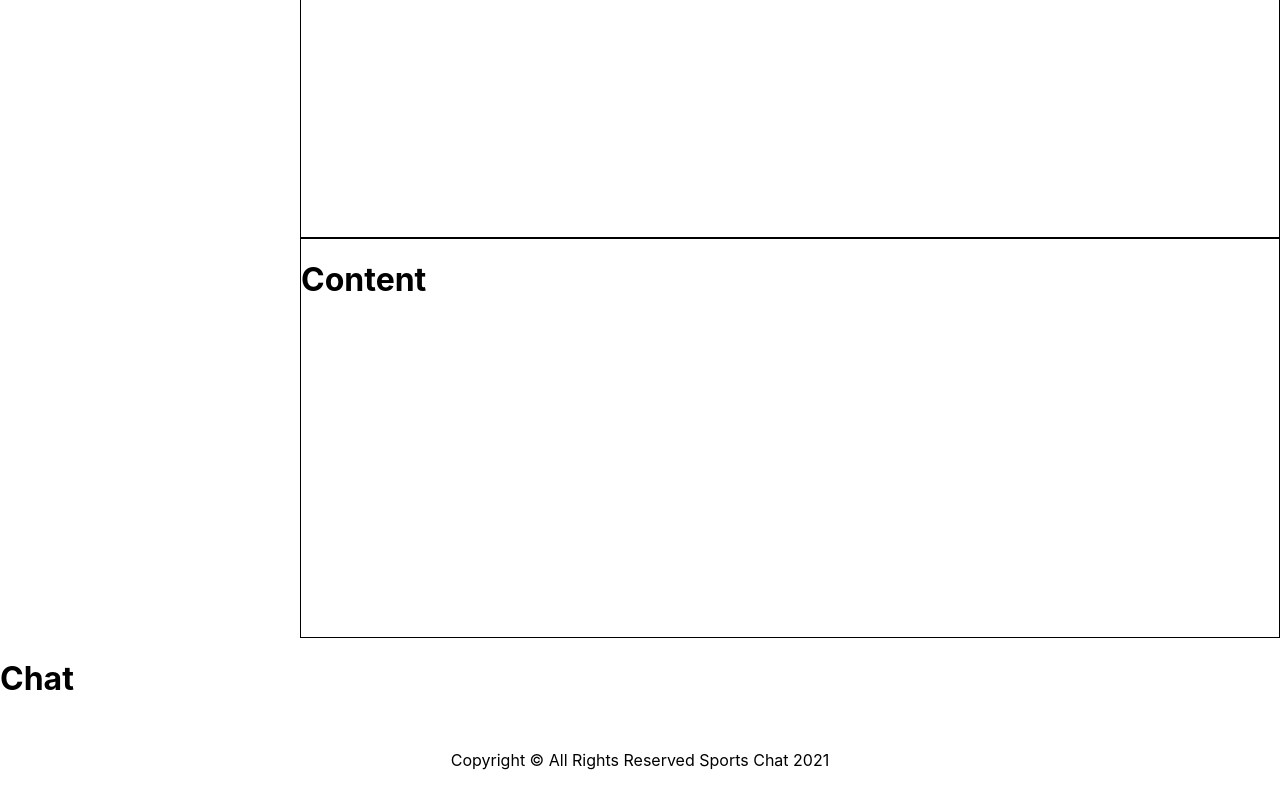
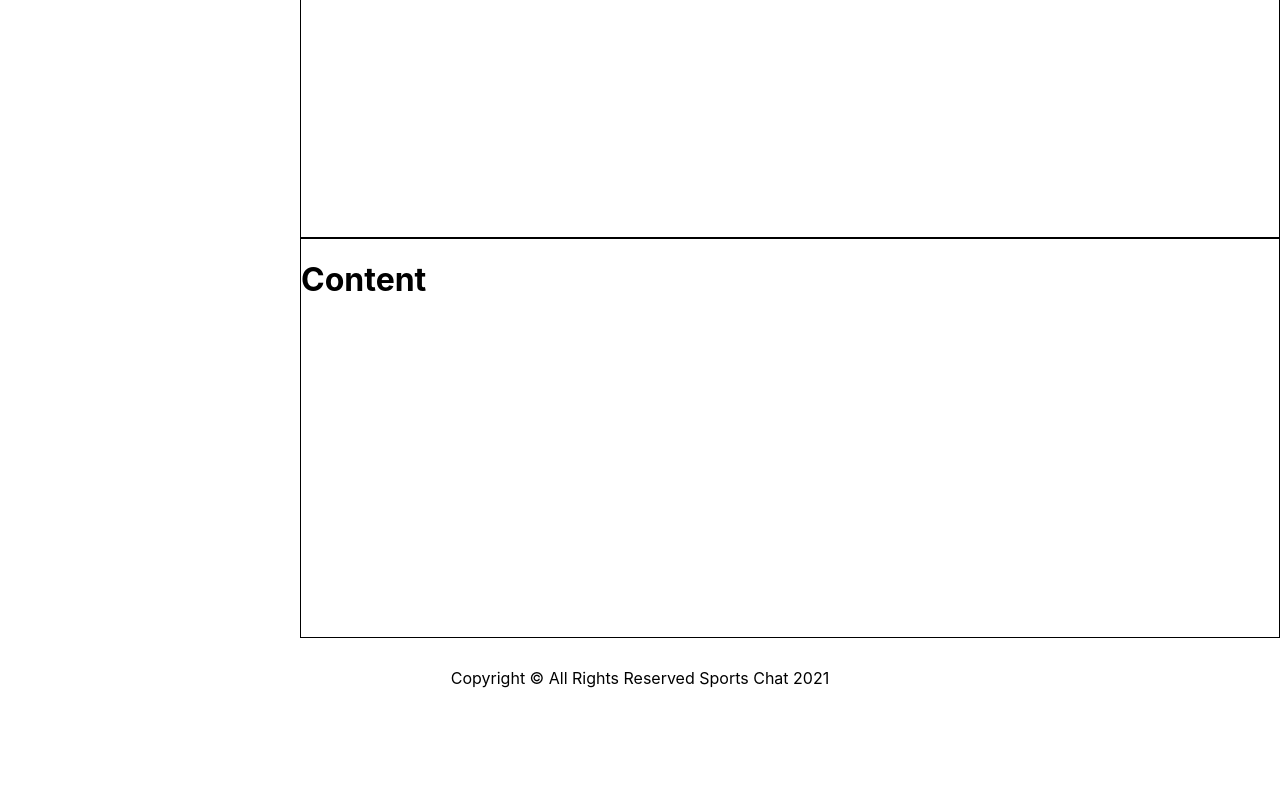
Before and after one commit to VernellMiller/sports-chat-frontend, a React (Create React App) app: page / in a window 1280 px wide. Shown: the part 272-1072 px from the top of the page. After the commit the page ends 990 px from the top, so only its background shows below. Built offline with nearby package versions, Linux system fonts and the light colour scheme; no server answers.

Commit message:
wip: removes chat render

```diff
--- a/src/App.js
+++ b/src/App.js
@@ -34,7 +34,6 @@ function App() {
       <Sidebar />
       <Banner />
     <Main />
-      <Chat />
       <Switch>
         <Route exact path="/">
         </Route>
```
